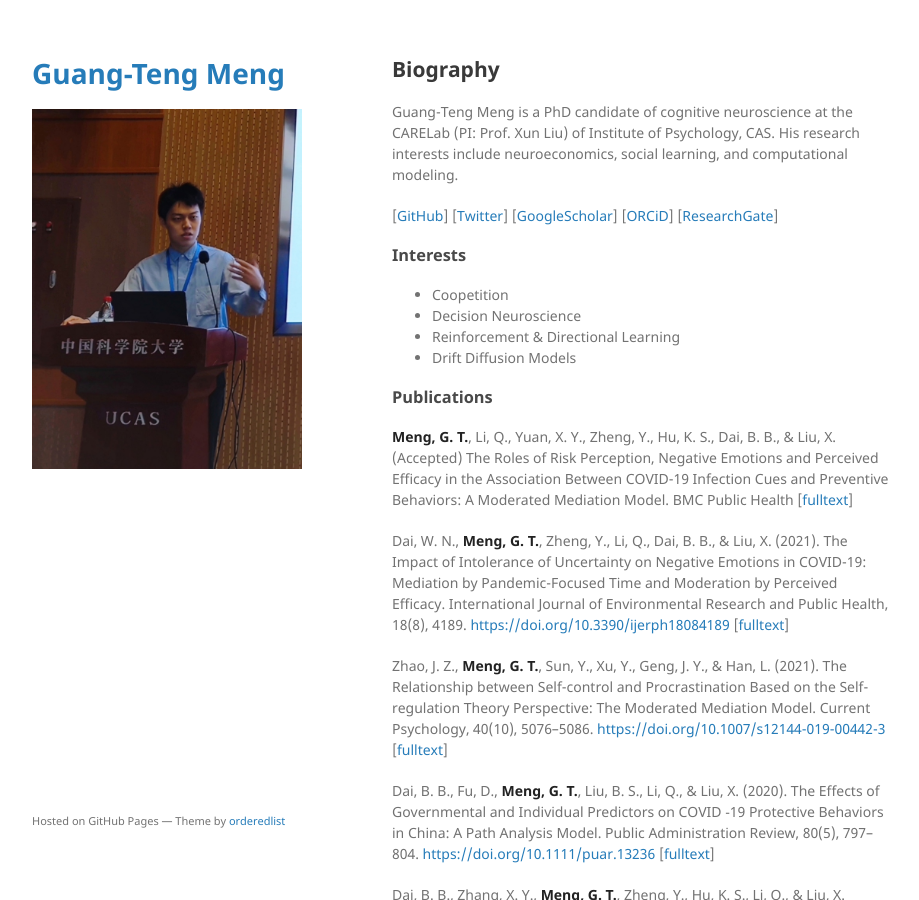
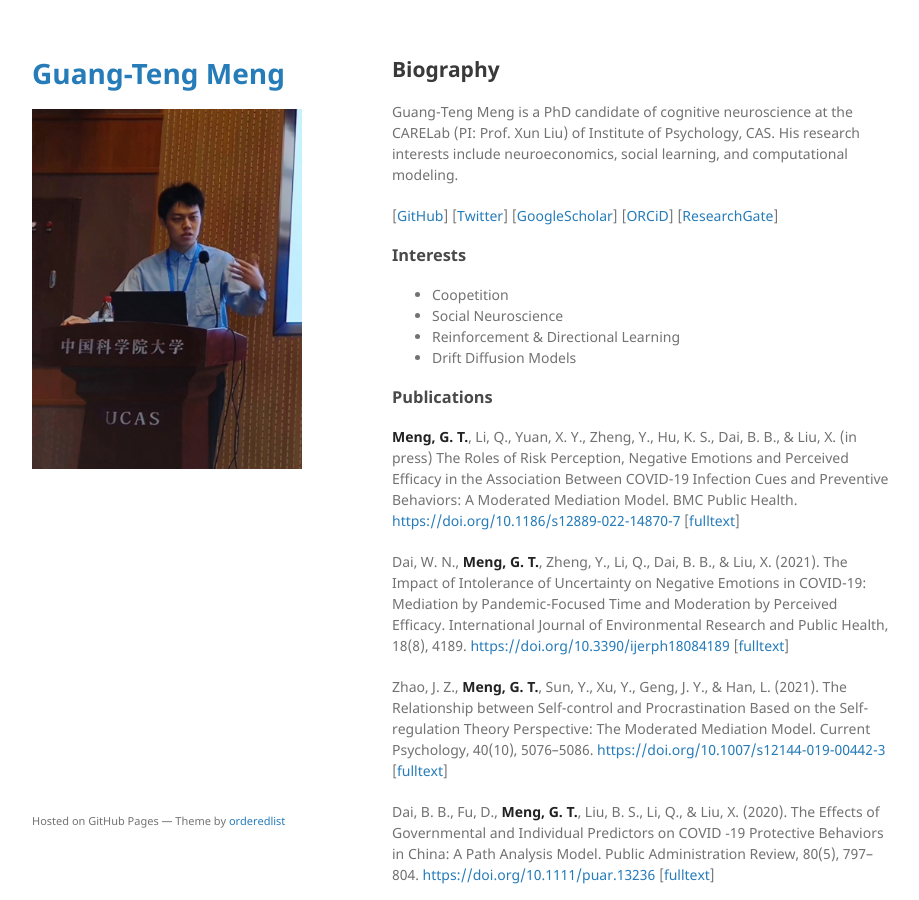
Before and after one commit to GuangtengMeng/GuangtengMeng.github.io, a Jekyll site: the page built from index.md, in a window 1280 px wide and 900 px high. Shown: the whole window, without its empty margins (178-1097 px from the left). Built offline with Jekyll 4.4.1, drawn with Linux system fonts in a browser that asks for light colours; the repository's description, which GitHub fills in, is left out; our own code applies the rules of GitHub Pages for plain Markdown files.

Commit message:
update in press state

```diff
--- a/index.md
+++ b/index.md
@@ -15,13 +15,13 @@ Guang-Teng Meng is a PhD candidate of cognitive neuroscience at the CARELab (PI:
 ### Interests
 
 - Coopetition
-- Decision Neuroscience
+- Social Neuroscience
 - Reinforcement & Directional Learning
 - Drift Diffusion Models
 
 ### Publications
 
-**Meng, G. T.**, Li, Q., Yuan, X. Y., Zheng, Y., Hu, K. S., Dai, B. B., & Liu, X. (Accepted) The Roles of Risk Perception, Negative Emotions and Perceived Efficacy in the Association Between COVID-19 Infection Cues and Preventive Behaviors: A Moderated Mediation Model. BMC Public Health [[fulltext](/assets/paper/preprint-32930-submitted.pdf)]
+**Meng, G. T.**, Li, Q., Yuan, X. Y., Zheng, Y., Hu, K. S., Dai, B. B., & Liu, X. (in press) The Roles of Risk Perception, Negative Emotions and Perceived Efficacy in the Association Between COVID-19 Infection Cues and Preventive Behaviors: A Moderated Mediation Model. BMC Public Health. <https://doi.org/10.1186/s12889-022-14870-7> [[fulltext](/assets/paper/preprint-32930-submitted.pdf)]
 
 Dai, W. N., **Meng, G. T.**, Zheng, Y., Li, Q., Dai, B. B., & Liu, X. (2021). The Impact of Intolerance of Uncertainty on Negative Emotions in COVID-19: Mediation by Pandemic-Focused Time and Moderation by Perceived Efficacy. International Journal of Environmental Research and Public Health, 18(8), 4189. <https://doi.org/10.3390/ijerph18084189> [[fulltext](/assets/paper/10.3390ijerph18084189.pdf)]
 
```
